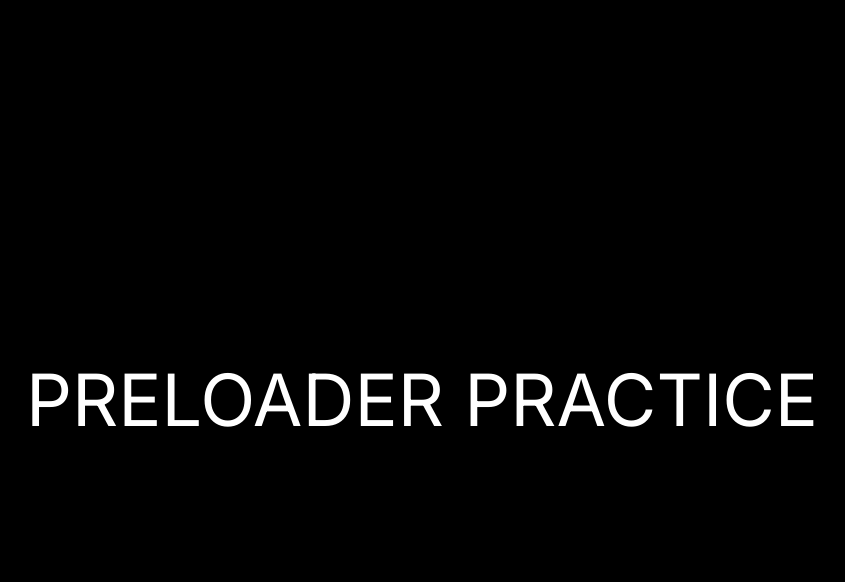
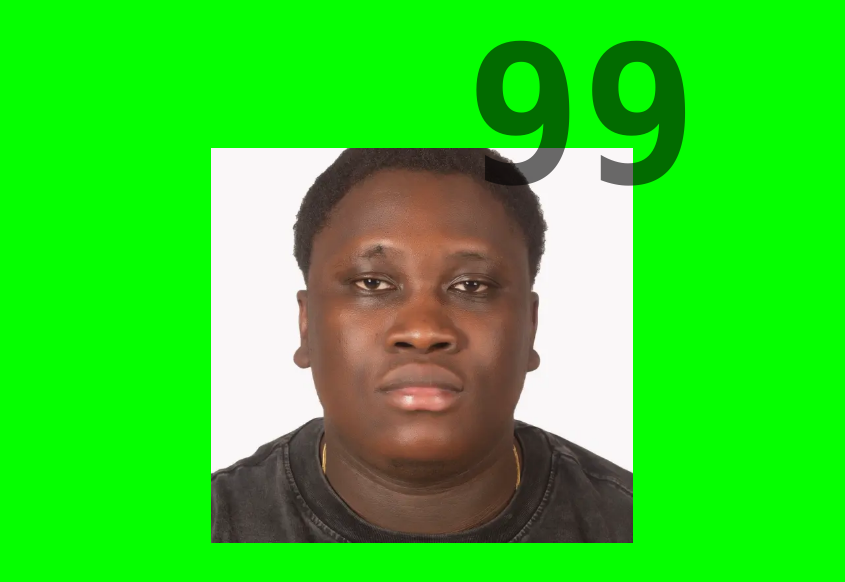
Before and after one commit to Lex043/playground, a Next.js app: page / in a window 1280 px wide. Shown: the top 582 px of the page, without its empty margins (218-1063 px from the left). Built offline with nearby package versions, Linux system fonts and the light colour scheme.

Commit message:
minor fix

```diff
--- a/src/app/components/lanre-preloader.tsx
+++ b/src/app/components/lanre-preloader.tsx
@@ -34,6 +34,7 @@
             transition={{
                 duration: 1.5,
                 ease: "easeInOut",
+                delay: isFadedOut ? 3 : 0,
             }}
             className="fixed left-0 top-0 h-full w-full overflow-hidden bg-[#05ff00]"
         >
```
